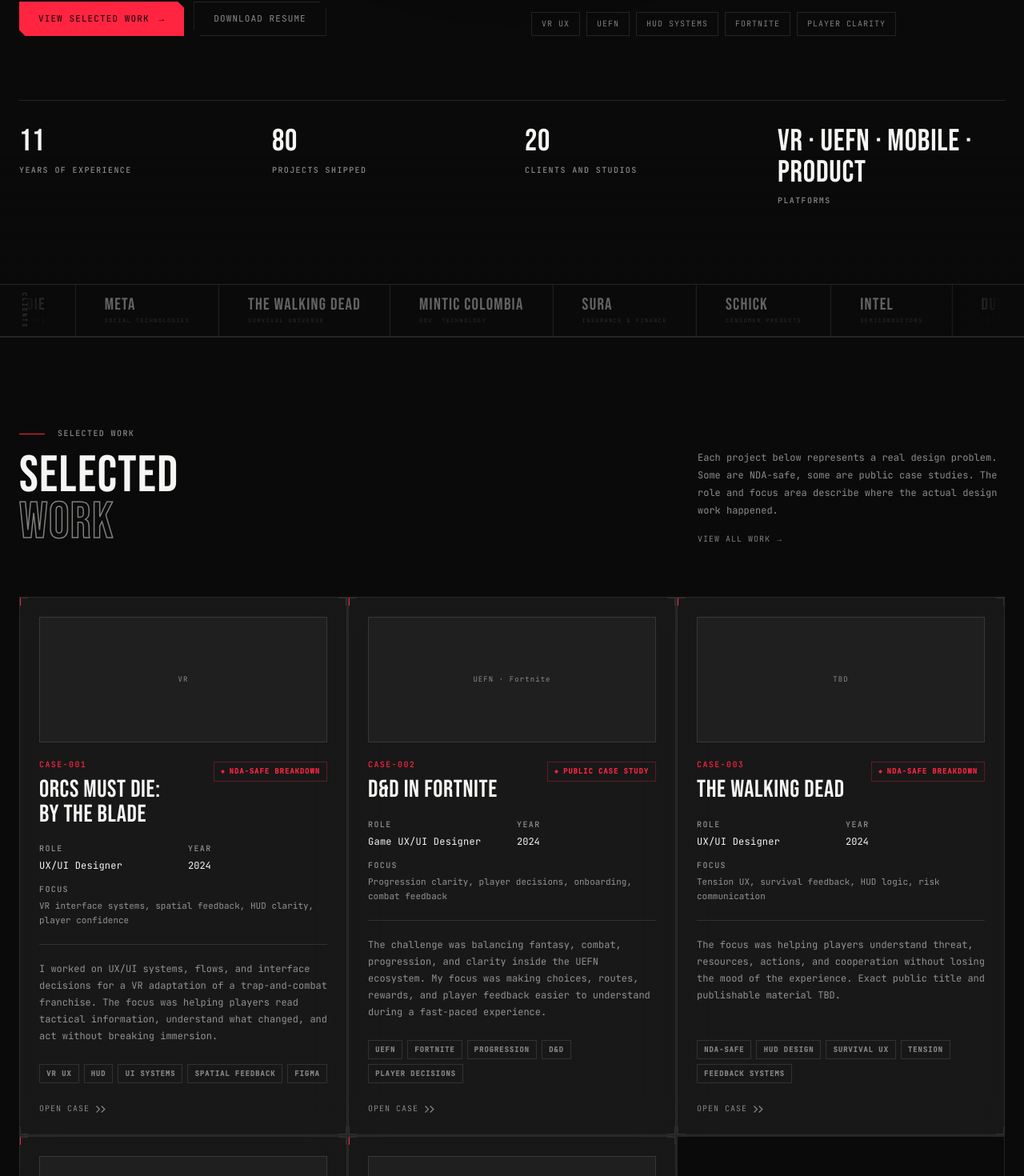
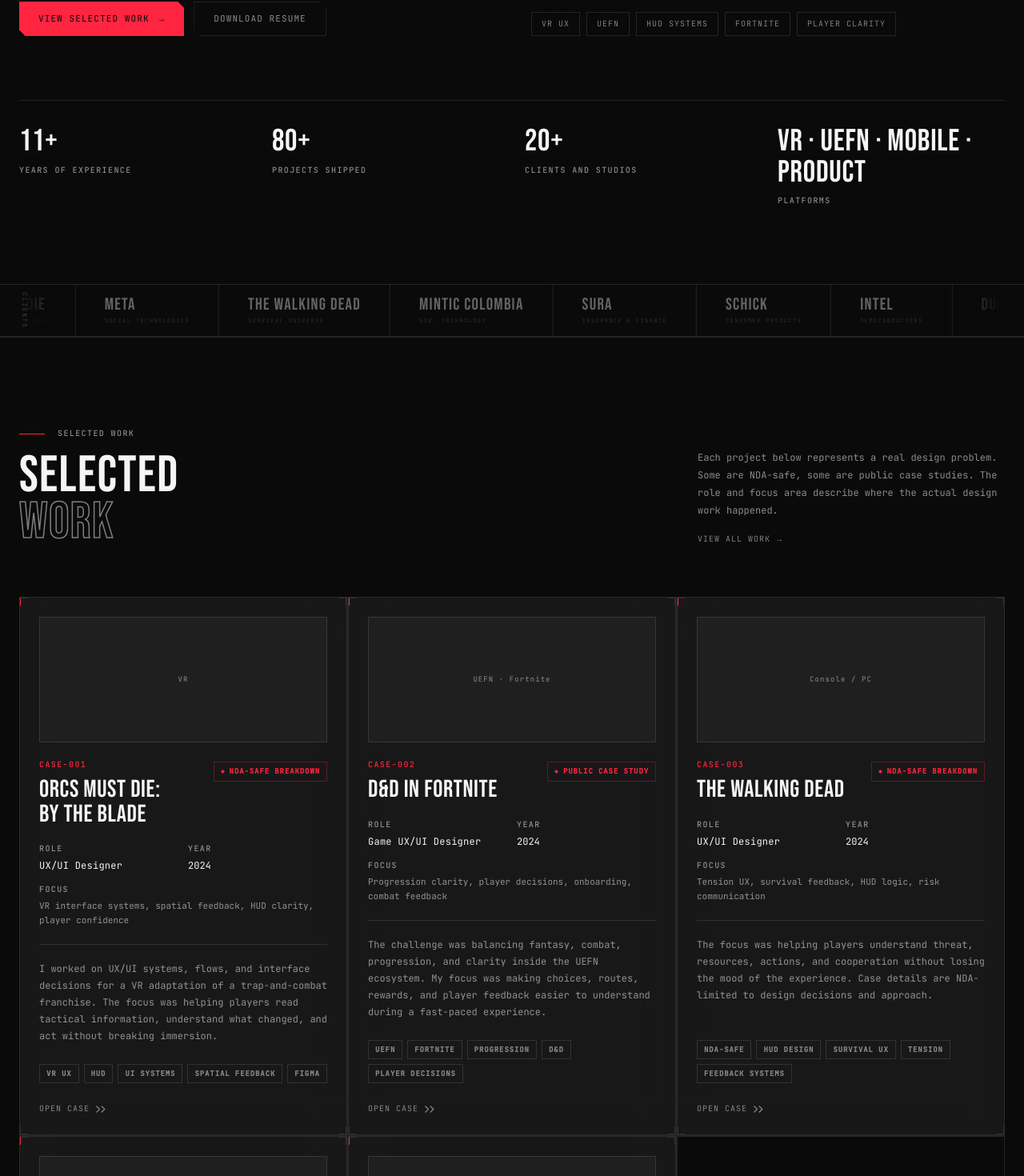
Before and after one commit to afpisso/afpisso, a React (Vite) app: page / in a window 1280 px wide. Shown: the part 1253-2723 px from the top of the page at 80% size. Built offline with nearby package versions, Linux system fonts and the light colour scheme.

Commit message:
fix: counter bug, canonical URLs to byandresfe.com, remove TBD from CASE-003

```diff
--- a/index.html
+++ b/index.html
@@ -10,15 +10,15 @@
     <meta name="description" content="Portfolio of Andres Felipe Pisso, UX Lead and Game UX/UI Designer focused on clarity, feedback, systems, and better player experiences across games, products, VR, and interactive media." />
     <meta name="author" content="Andres Felipe Pisso" />
     <meta name="robots" content="index, follow" />
-    <link rel="canonical" href="https://afpisso.com/" />
+    <link rel="canonical" href="https://byandresfe.com/" />
 
     <!-- Open Graph -->
     <meta property="og:type"        content="website" />
     <meta property="og:site_name"   content="ByAndresFe" />
-    <meta property="og:url"         content="https://afpisso.com/" />
+    <meta property="og:url"         content="https://byandresfe.com/" />
     <meta property="og:title"       content="ByAndresFe — Game UX/UI Designer &amp; UX Lead" />
     <meta property="og:description" content="Portfolio of Andres Felipe Pisso, UX Lead and Game UX/UI Designer focused on clarity, feedback, systems, and better player experiences across games, products, VR, and interactive media." />
-    <meta property="og:image"       content="https://afpisso.com/og-image.png" />
+    <meta property="og:image"       content="https://byandresfe.com/og-image.png" />
     <meta property="og:image:alt"   content="ByAndresFe — Game UX/UI Designer & UX Lead" />
     <meta property="og:image:width" content="1200" />
     <meta property="og:image:height" content="630" />
@@ -29,10 +29,10 @@
     <meta name="twitter:card"        content="summary_large_image" />
     <meta name="twitter:site"        content="@byandresfe" />
     <meta name="twitter:creator"     content="@byandresfe" />
-    <meta name="twitter:url"         content="https://afpisso.com/" />
+    <meta name="twitter:url"         content="https://byandresfe.com/" />
     <meta name="twitter:title"       content="ByAndresFe — Game UX/UI Designer &amp; UX Lead" />
     <meta name="twitter:description" content="Portfolio of Andres Felipe Pisso, UX Lead and Game UX/UI Designer focused on clarity, feedback, systems, and better player decisions." />
-    <meta name="twitter:image"       content="https://afpisso.com/og-image.png" />
+    <meta name="twitter:image"       content="https://byandresfe.com/og-image.png" />
     <meta name="twitter:image:alt"   content="ByAndresFe portfolio" />
 
     <!-- Favicon -->
@@ -52,20 +52,20 @@
       "@graph": [
         {
           "@type": "WebSite",
-          "@id": "https://afpisso.com/#website",
-          "url": "https://afpisso.com/",
+          "@id": "https://byandresfe.com/#website",
+          "url": "https://byandresfe.com/",
           "name": "ByAndresFe",
           "description": "Portfolio of Andres Felipe Pisso, UX Lead and Game UX/UI Designer.",
           "inLanguage": ["en", "es"],
-          "author": { "@id": "https://afpisso.com/#person" }
+          "author": { "@id": "https://byandresfe.com/#person" }
         },
         {
           "@type": "Person",
-          "@id": "https://afpisso.com/#person",
+          "@id": "https://byandresfe.com/#person",
           "name": "Andres Felipe Pisso",
           "alternateName": "byandresfe",
-          "url": "https://afpisso.com/",
-          "image": "https://afpisso.com/logo-mark.png",
+          "url": "https://byandresfe.com/",
+          "image": "https://byandresfe.com/logo-mark.png",
           "jobTitle": "UX Lead / Game UX/UI Designer",
           "description": "UX Lead and Game UX/UI Designer focused on clarity, feedback, UI systems, and player decision-making. 11+ years across games, digital products, VR, and interactive experiences.",
           "knowsAbout": [
--- a/src/components/Hero.jsx
+++ b/src/components/Hero.jsx
@@ -63,12 +63,17 @@
 
 function CountUp({ target, suffix = '' }) {
   const ref = useRef(null);
-  const inView = useInView(ref, { once: true, margin: '-40px' });
+  const inView = useInView(ref, { once: true, margin: '0px' });
   const [count, setCount] = useState(0);
   const numeric = parseInt(target, 10);
+  // Preserve any non-numeric trailing characters (e.g. '+') from the target string
+  const trailMatch = String(target).match(/[^0-9]+$/);
+  const trail = trailMatch ? trailMatch[0] : suffix;
 
   useEffect(() => {
     if (!inView || isNaN(numeric)) return;
+    // Small delay so entry animations finish before counter fires
+    const delay = setTimeout(() => {
       const duration = 1800;
       const startTime = performance.now();
       const tick = (now) => {
@@ -79,9 +84,11 @@
         else setCount(numeric);
       };
       requestAnimationFrame(tick);
+    }, 300);
+    return () => clearTimeout(delay);
   }, [inView, numeric]);
 
-  return <span ref={ref}>{isNaN(numeric) ? target : `${count}${suffix}`}</span>;
+  return <span ref={ref}>{isNaN(numeric) ? target : `${count}${trail}`}</span>;
 }
 
 function BootSequence({ onComplete }) {
--- a/src/data/cases.js
+++ b/src/data/cases.js
@@ -191,7 +191,7 @@
     slug: 'the-walking-dead',
     title: 'The Walking Dead',
     role: 'UX/UI Designer',
-    platform: ['TBD'],
+    platform: ['Console / PC'],
     focus: 'Tension UX, survival feedback, HUD logic, risk communication',
     focusEs: 'UX de tensión, retroalimentación de supervivencia, lógica de HUD, comunicación de riesgo',
     status: 'NDA-SAFE',
@@ -202,9 +202,9 @@
     category: 'games',
     headline: 'Designing UX/UI for tension, survival, and readable decisions under pressure.',
     description:
-      'The focus was helping players understand threat, resources, actions, and cooperation without losing the mood of the experience. Exact public title and publishable material TBD.',
+      'The focus was helping players understand threat, resources, actions, and cooperation without losing the mood of the experience. Case details are NDA-limited to design decisions and approach.',
     descriptionEs:
-      'El enfoque fue ayudar a los jugadores a entender amenazas, recursos, acciones y cooperación sin perder el tono de la experiencia. Título público exacto y material publicable por definir.',
+      'El enfoque fue ayudar a los jugadores a entender amenazas, recursos, acciones y cooperación sin perder el tono de la experiencia. Los detalles del caso están limitados por NDA a decisiones de diseño y enfoque.',
     tags: ['NDA-Safe', 'HUD Design', 'Survival UX', 'Tension', 'Feedback Systems'],
     cta: 'View NDA-safe breakdown',
     content: {
@@ -212,7 +212,7 @@
         'A survival experience connected to The Walking Dead IP. My work focused on interface logic for threat communication, resource readability, and cooperative action feedback. Some details are intentionally simplified because of confidentiality. The focus here is the design problem, my role, and the type of decisions I helped shape.',
       quickFacts: {
         role: 'UX/UI Designer',
-        platform: 'TBD',
+        platform: 'Console / PC',
         status: 'In production / NDA',
         confidentiality: 'NDA-safe breakdown. Some details are intentionally redacted. Visual assets not available for public sharing.',
       },
--- a/src/utils/analytics.js
+++ b/src/utils/analytics.js
@@ -15,9 +15,9 @@
  *   </script>
  *
  * ─── To enable Plausible ─────────────────────────────────────────────────────
- * Add to index.html <head>, replacing afpisso.com with your domain:
+ * Add to index.html <head>, replacing byandresfe.com with your domain:
  *
- *   <script defer data-domain="afpisso.com"
+ *   <script defer data-domain="byandresfe.com"
  *     src="https://plausible.io/js/script.js"></script>
  */
 
```
Lines whose indentation alone changed are shown as unchanged.
